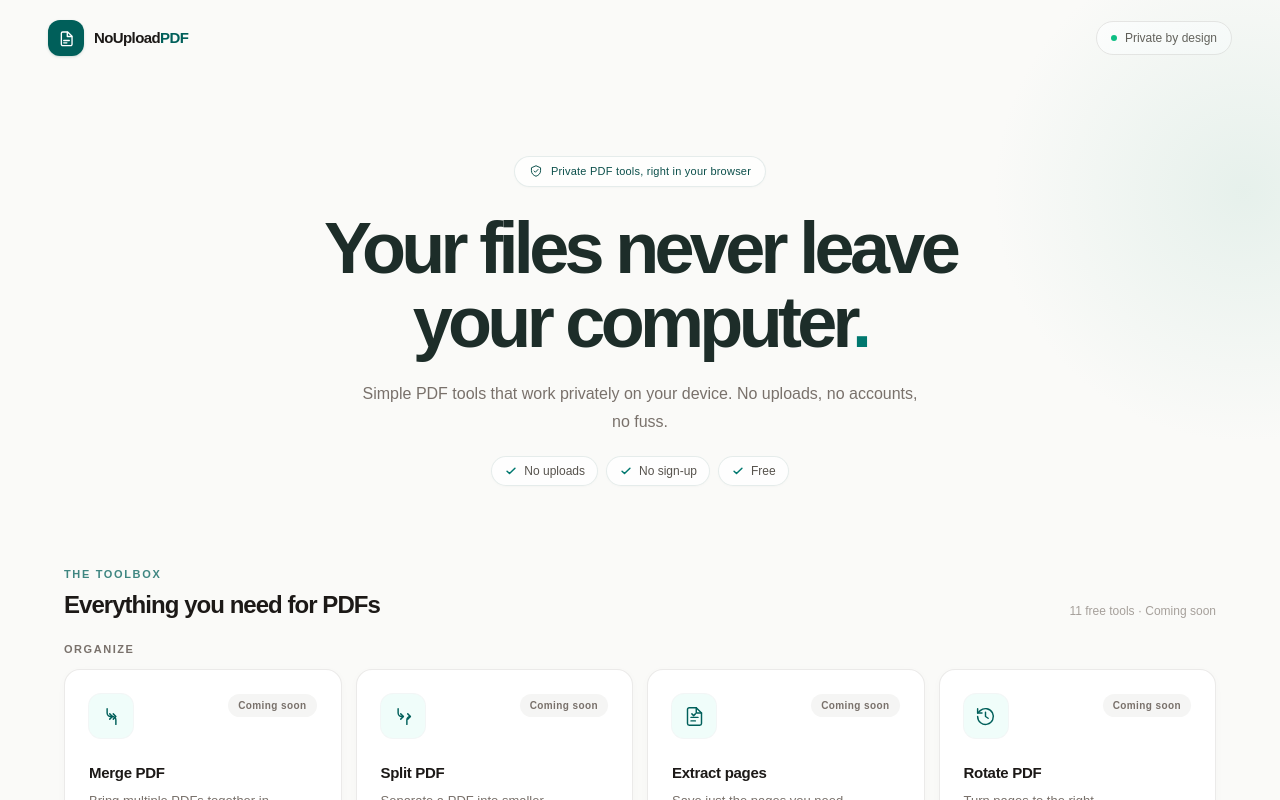
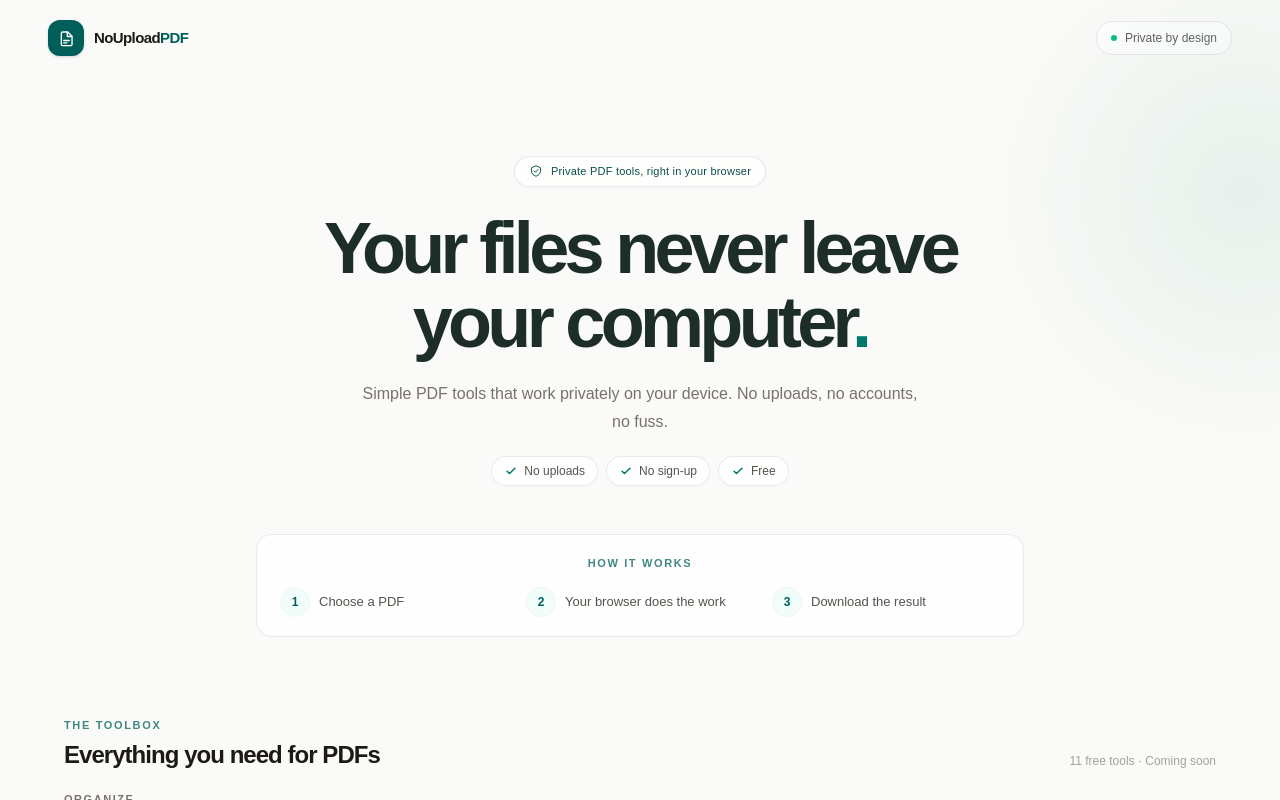
Before and after one commit to laxmimerit/NoUploadPDF, a Next.js app: page / in a window 1280 px wide. Shown: the top 800 px of the page. Built offline with nearby package versions, Linux system fonts and the light colour scheme.

Commit message:
Add home page how-it-works row

```diff
--- a/src/app/page.tsx
+++ b/src/app/page.tsx
@@ -69,6 +69,18 @@ export default function Home() {
           </ul>
         </div>
 
+        <section aria-labelledby="how-it-works" className="relative mx-auto mt-10 max-w-3xl rounded-2xl border border-stone-200/80 bg-white/80 px-5 py-5 sm:mt-12 sm:px-6">
+          <h2 id="how-it-works" className="text-center text-[11px] font-semibold uppercase tracking-[0.15em] text-teal-800/75">How it works</h2>
+          <ol role="list" className="mt-4 grid grid-cols-1 gap-4 sm:grid-cols-3 sm:gap-5">
+            {["Choose a PDF", "Your browser does the work", "Download the result"].map((step, index) => (
+              <li className="flex items-center gap-2.5 text-[13px] font-medium leading-5 text-stone-600" key={step}>
+                <span aria-hidden="true" className="flex size-7 shrink-0 items-center justify-center rounded-full bg-teal-50 text-xs font-semibold text-teal-800 ring-1 ring-teal-900/5">{index + 1}</span>
+                {step}
+              </li>
+            ))}
+          </ol>
+        </section>
+
         <div className="relative mx-auto mt-16 max-w-6xl sm:mt-20">
           <div className="mb-5 flex items-end justify-between gap-4">
             <div>
```
